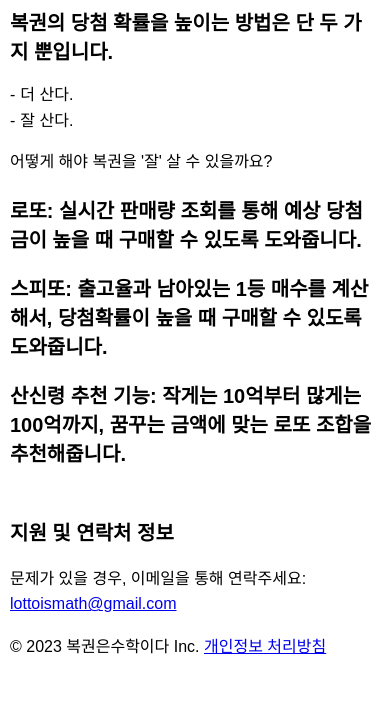
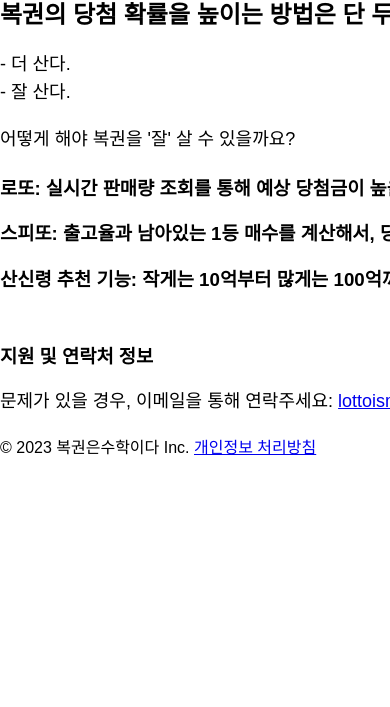
Before and after one commit to kiminki91041463/kiminki91041463.github.io, a plain HTML site: page index.html in a window 390 px wide. Shown: the part 623-1330 px from the top of the page. After the commit the page ends 1131 px from the top, so only its background shows below. Drawn offline with Linux system fonts and the light colour scheme.

Commit message:
fix: 반응형 css 제거

```diff
--- a/index.html
+++ b/index.html
@@ -50,21 +50,6 @@
         .support {
             margin-top: 50px;
         }
-        @media (max-width: 600px) {
-            body {
-                width: 100%;
-                padding: 0 10px;
-                box-sizing: border-box;
-            }
-
-            h1, h2, h3 {
-                font-size: 20px;
-            }
-
-            p, li {
-                font-size: 16px;
-            }
-        }
     </style>
 </head>
 <body>
```
